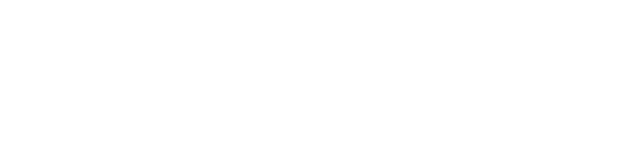
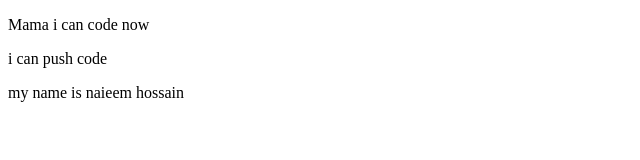
Before and after one commit to ashfinahaan/my-first-repo, a plain HTML site: page index.html in a window 1280 px wide. Shown: the whole page, without its empty margins (0-640 px from the left). Drawn offline with Linux system fonts and the light colour scheme.

```diff
--- a/index.html
+++ b/index.html
@@ -7,6 +7,8 @@
     <title>My First Github repo</title>
 </head>
 <body>
-
+    <p>Mama i can code now</p>
+    <p>i can push code</p>
+    <p>my name is naieem hossain</p>
 </body>
 </html>
```
